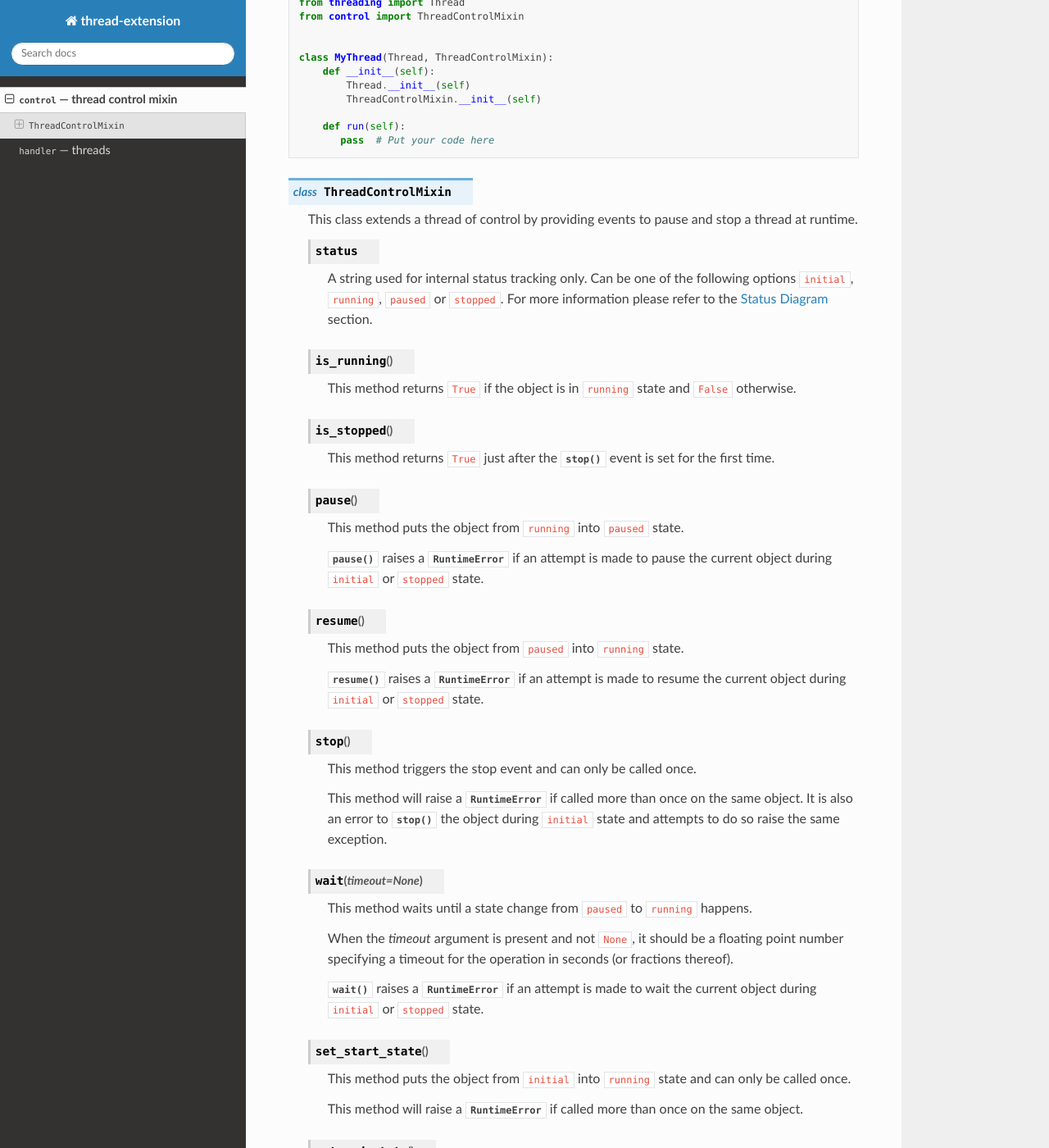
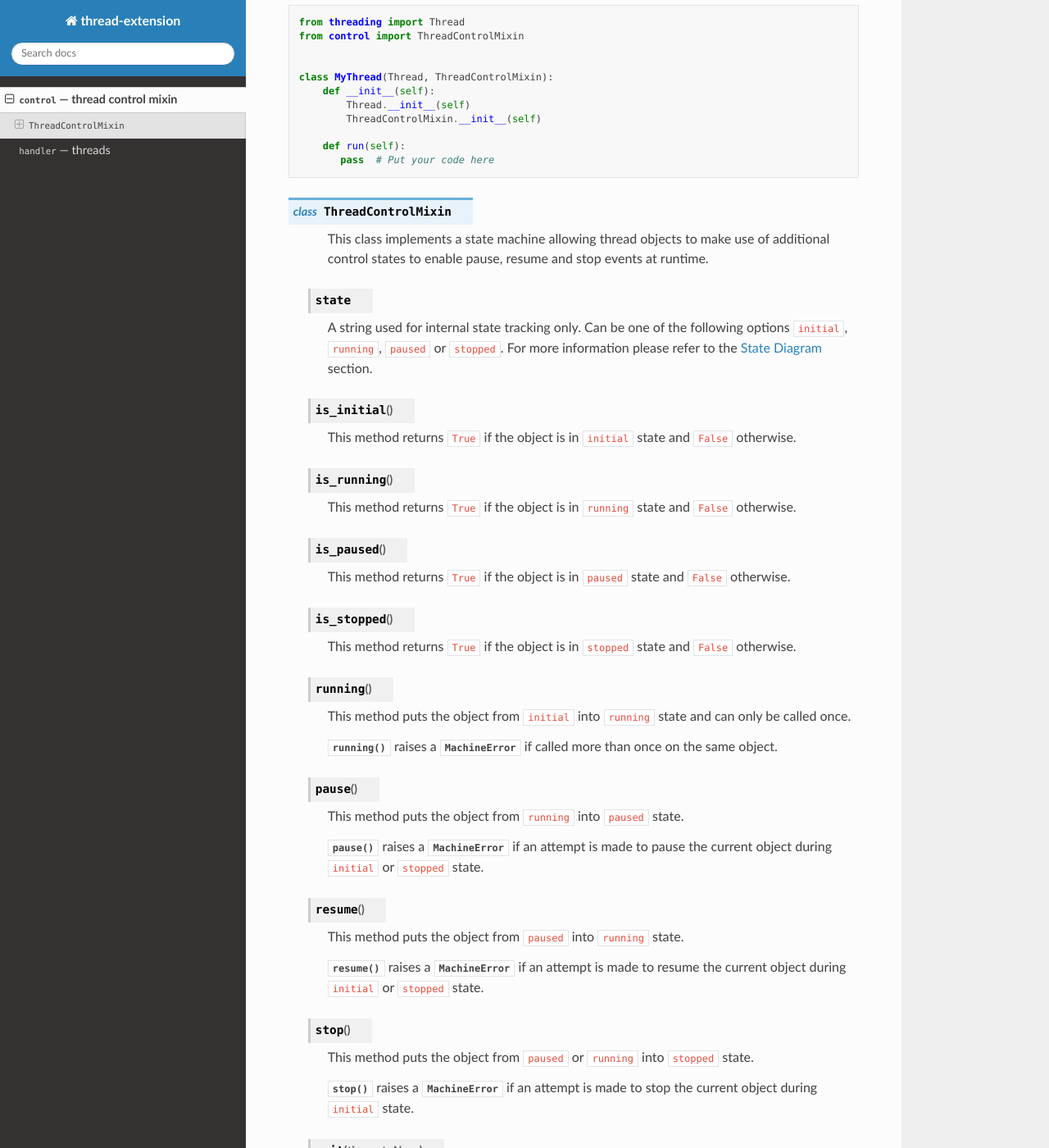
Before and after one commit to bauerch/thread-extension, a Sphinx documentation site: the page built from docs/control.rst, in a window 1280 px wide and 1400 px high, scrolled down 937 px. Shown: the whole window at 82% size. Built offline with Sphinx 7.4.7 and the Read the Docs theme 2.0.0, drawn with Linux system fonts in a browser that asks for light colours; some of the changed text lies outside the part shown.

Commit message:
Update documentation

```diff
--- a/docs/control.rst
+++ b/docs/control.rst
@@ -3,14 +3,15 @@
 
 .. py:currentmodule:: src.thread_extension.control
 
-The :class:`ThreadControlMixin` class extends typical `Threads objects <https://docs.
-python.org/3/library/threading.html#thread-objects>`_ by adding additional events to
-pause and stop threads at runtime. This is especially useful in case of continuous
-running activities e.g. monitoring tasks or batch jobs processed in the background.
+The :class:`ThreadControlMixin` class extends typical `Threads objects <https://docs.python.org
+/3/library/threading.html#thread-objects>`_ by adding a state machine. It allows thread objects
+to make use of additional control states to enable pause, resume and stop events at runtime.
+This is especially useful in case of continuous running activities e.g. monitoring tasks or
+batch jobs processed in the background.
+
+.. _link-state-diagram:
 
 The following state diagram illustrates the control flow of the mixin.
-
-.. _link-status-diagram:
 
 .. image:: resources/state_diagram_thread_control_mixin.png
   :scale: 54%
@@ -34,50 +35,65 @@ on everything works like a conventional thread.
        def run(self):
           pass  # Put your code here
 
-
-
 .. class:: ThreadControlMixin
 
-   This class extends a thread of control by providing events to pause and stop a thread
-   at runtime.
+    This class implements a state machine allowing thread objects to make use of
+    additional control states to enable pause, resume and stop events at runtime.
 
-   .. py:attribute:: status
+   .. py:attribute:: state
 
-      A string used for internal status tracking only. Can be one of the following options
+      A string used for internal state tracking only. Can be one of the following options
       ``initial``, ``running``, ``paused`` or ``stopped``. For more information please
-      refer to the :ref:`Status Diagram <link-status-diagram>` section.
+      refer to the :ref:`State Diagram <link-state-diagram>` section.
+
+   .. method:: is_initial()
+
+      This method returns ``True`` if the object is in ``initial`` state and ``False``
+      otherwise.
 
    .. method:: is_running()
 
       This method returns ``True`` if the object is in ``running`` state and ``False``
       otherwise.
 
+   .. method:: is_paused()
+
+      This method returns ``True`` if the object is in ``paused`` state and ``False``
+      otherwise.
+
    .. method:: is_stopped()
 
-      This method returns ``True`` just after the :meth:`~ThreadControlMixin.stop` event
-      is set for the first time.
+      This method returns ``True`` if the object is in ``stopped`` state and ``False``
+      otherwise.
+
+   .. method:: running()
+
+      This method puts the object from ``initial`` into ``running`` state and can only
+      be called once.
+
+      :meth:`~ThreadControlMixin.running` raises a :exc:`MachineError` if called more
+      than once on the same object.
 
    .. method:: pause()
 
       This method puts the object from ``running`` into ``paused`` state.
 
-      :meth:`~ThreadControlMixin.pause` raises a :exc:`RuntimeError` if an attempt is
+      :meth:`~ThreadControlMixin.pause` raises a :exc:`MachineError` if an attempt is
       made to pause the current object during ``initial`` or ``stopped`` state.
 
    .. method:: resume()
 
       This method puts the object from ``paused`` into ``running`` state.
 
-      :meth:`~ThreadControlMixin.resume` raises a :exc:`RuntimeError` if an attempt is
+      :meth:`~ThreadControlMixin.resume` raises a :exc:`MachineError` if an attempt is
       made to resume the current object during ``initial`` or ``stopped`` state.
 
    .. method:: stop()
 
-      This method triggers the stop event and can only be called once.
+      This method puts the object from ``paused`` or ``running`` into ``stopped`` state.
 
-      This method will raise a :exc:`RuntimeError` if called more than once on the same
-      object. It is also an error to :meth:`~ThreadControlMixin.stop` the object during
-      ``initial`` state and attempts to do so raise the same exception.
+      :meth:`~ThreadControlMixin.stop` raises a :exc:`MachineError` if an attempt is
+      made to stop the current object during ``initial`` state.
 
    .. method:: wait(timeout=None)
 
@@ -86,18 +102,3 @@ on everything works like a conventional thread.
       When the *timeout* argument is present and not ``None``, it should be a
       floating point number specifying a timeout for the operation in seconds
       (or fractions thereof).
-
-      :meth:`~ThreadControlMixin.wait` raises a :exc:`RuntimeError` if an attempt is
-      made to wait the current object during ``initial`` or ``stopped`` state.
-
-   .. method:: set_start_state()
-
-      This method puts the object from ``initial`` into ``running`` state and
-      can only be called once.
-
-      This method will raise a :exc:`RuntimeError` if called more than once on
-      the same object.
-
-   .. method:: set_end_state()
-
-      This method puts the object into ``stopped`` state.
```
